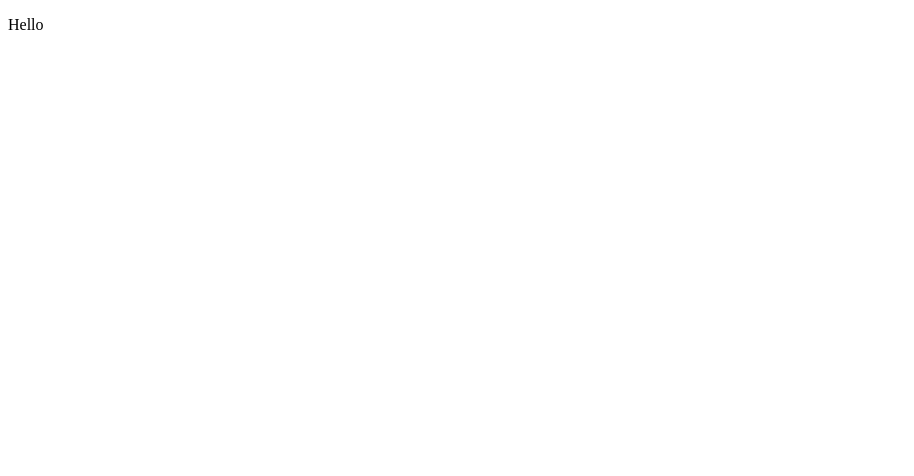
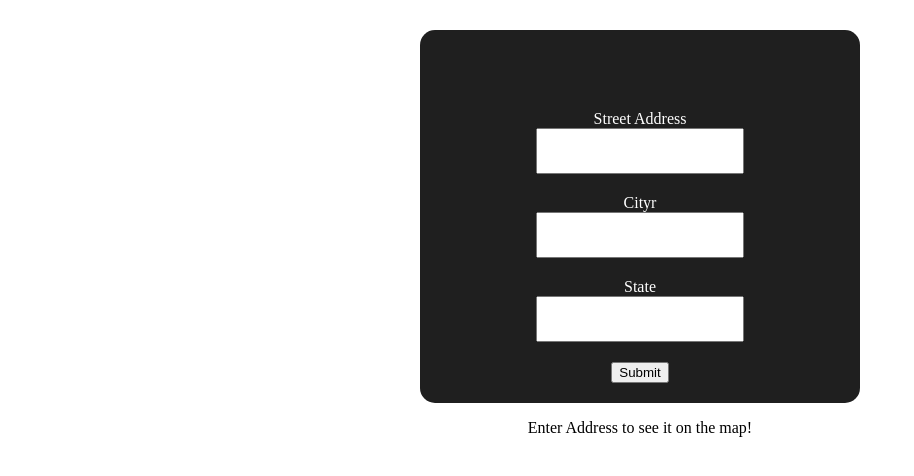
Before and after one commit to Seiraeurta31/POC, a Next.js app in the folder my-app/: page / in a window 1280 px wide. Shown: the top 476 px of the page, without its empty margins (0-914 px from the left). Built offline with nearby package versions, Linux system fonts and the light colour scheme.

Commit message:
Addd map functionality

```diff
--- a/my-app/pages/index.js
+++ b/my-app/pages/index.js
@@ -1,9 +1,31 @@
 import Head from "next/head";
-import styles from "@/styles/Home.module.css";
-
-
+import { useState, useRef } from "react";
+import styles from '../styles/Home.module.css'
+import { useRouter } from "next/router";
 
 export default function Home() {
+  const router = useRouter();
+  const [{ street, city, state}, setForm,] = useState({
+    street: "",
+    city: "",
+    state: "",
+  })
+
+  function handleChange(e) {
+    setForm({
+      street,
+      city,
+      state,
+      ...{ [e.target.name]: e.target.value },
+    });
+  }
+
+  function handleSubmit(e) {
+    e.preventDefault();
+    return router.push("/");
+
+  }
+
   return (
     <>
       <Head>
@@ -13,11 +35,85 @@ export default function Home() {
         <link rel="icon" href="/favicon.ico" />
       </Head>
       <main >
-        <div>
-          <p> Hello</p>
+        <div className={styles.container}>
+
+        {/* <iframe
+          width="300"
+          height="300"
+          loading="lazy"
+          allowfullscreen
+          referrerpolicy="no-referrer-when-downgrade"
+          src="https://www.google.com/maps/embed/v1/place?key=AIzaSyAbAZWYnF1JXpfzaGkIhfpA83jIDqEbOIY&q=11145+coldfield+dr,jacksonville+fl">
+        </iframe> */}
+
+         <form
+            onSubmit={handleSubmit}
+            className={styles.form}
+          >
+            <label htmlFor="street" className={styles.label}>Street Address</label>
+            <input
+              type="text"
+              name="street"
+              id="street"
+              value={street}
+              onChange={handleChange}
+              className={styles.inputField}
+            />
+            <label htmlFor="city" className={styles.label}>Cityr</label>
+            <input
+              type="text"
+              name="city"
+              id="city"
+              value={city}
+              onChange={handleChange}
+              className={styles.inputField}
+            />
+            <label htmlFor="state" className={styles.label}>State</label>
+            <input
+              type="text"
+              name="state"
+              id="state"
+              value={state}
+              onChange={handleChange}
+              className={styles.inputField}
+            />
+            <button>Submit</button>
+          </form>
+
+          {/* <p>{street}</p>
+          <p>{city}</p>
+          <p>{state}</p> */}
+
+          {(street && city && state)?
+            <LocationMap
+              street={street}
+              city={city}
+              state={state}>
+            </LocationMap>
+          : <p>Enter Address to see it on the map!</p>
+          }
 
         </div>
       </main>
     </>
   );
 }
+
+function LocationMap({street, city, state}){
+
+  console.log("Street Variable:", street)
+  console.log("city Variable:", city)
+  console.log("state Variable:", state)
+
+  return(
+    <iframe
+      width="300"
+      height="300"
+      loading="lazy"
+      allowfullscreen
+      referrerpolicy="no-referrer-when-downgrade"
+      src={`https://www.google.com/maps/embed/v1/place?key=AIzaSyAbAZWYnF1JXpfzaGkIhfpA83jIDqEbOIY&q=${street}+${city}+${state}`}>
+    </iframe>
+  )
+
+}
--- a/my-app/styles/Home.module.css
+++ b/my-app/styles/Home.module.css
@@ -0,0 +1,30 @@
+.container{
+    display: flex;
+    flex-direction: column;
+    justify-content: center;
+    align-items: center;
+    margin-top: 30px;
+}
+
+
+.form {
+    display: flex;
+    flex-direction: column;
+    align-items: center;
+    background-color: rgb(31, 31, 31);
+    padding: 20px;
+    width: 400px;
+    padding-top: 80px;
+    border-radius: 15px;
+}
+
+
+.inputField {
+    width: 200px;
+    height: 40px;
+    margin-bottom: 20px;
+}
+
+.label{
+    color: white;
+}
```
